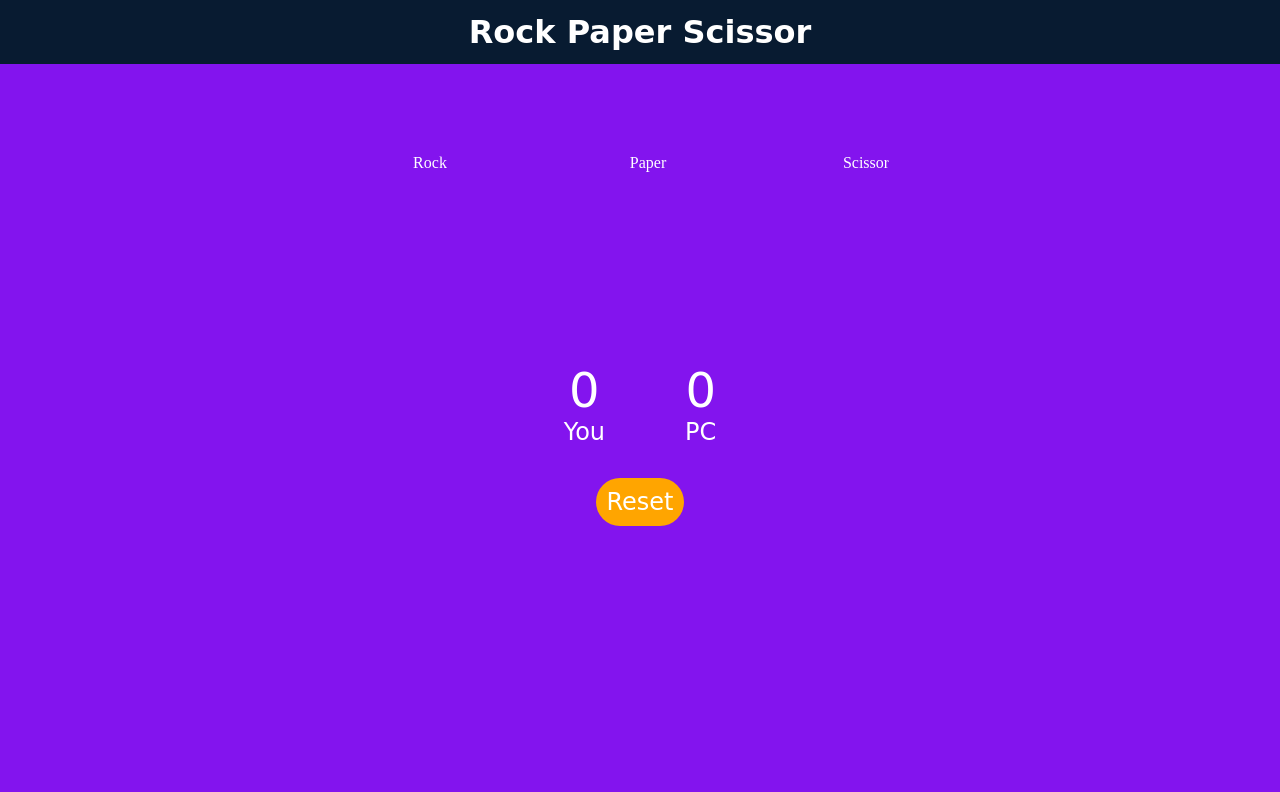
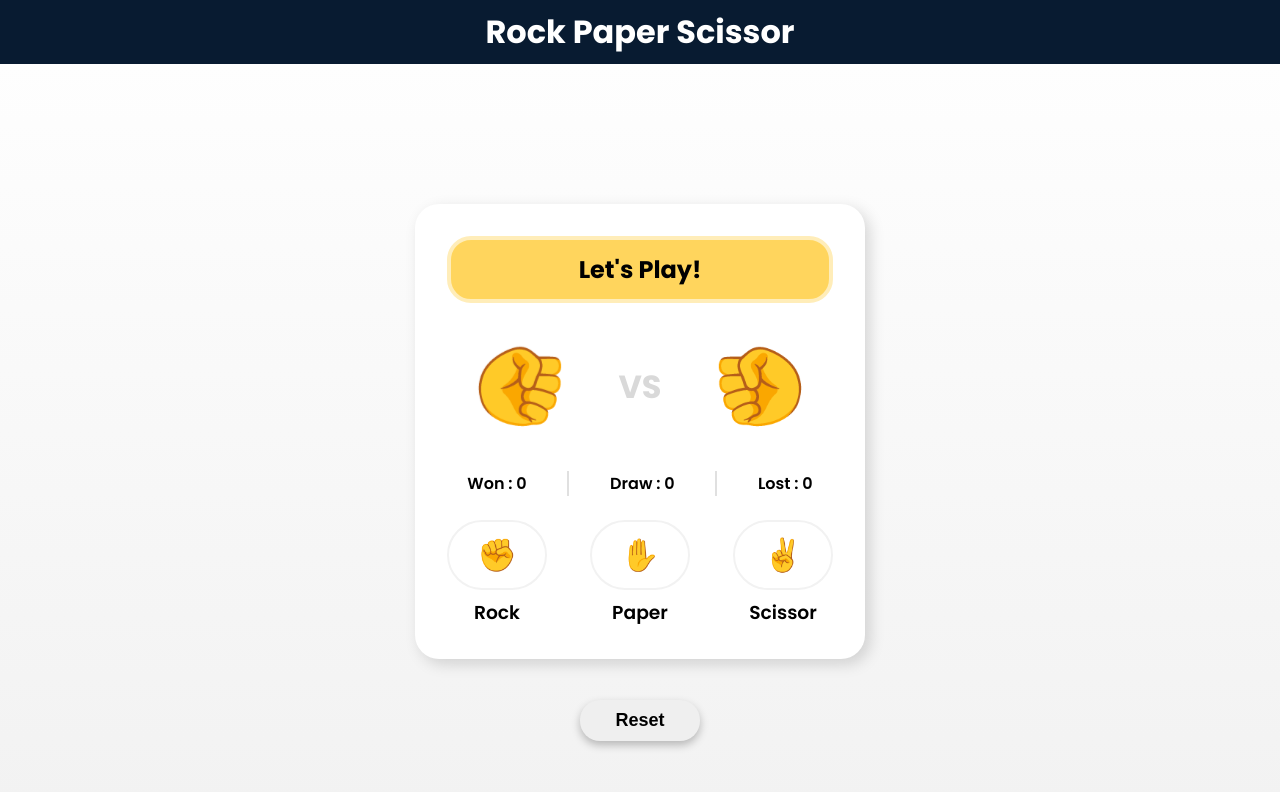
Before and after one commit to theprincevig/frontEnd_Projects, a plain HTML site: page RockPaperScissor Game/index.html in a window 1280 px wide. Drawn offline with Linux system fonts and the light colour scheme; a web font is replaced by a local one.

Commit message:
some changes has been done

```diff
--- a/RockPaperScissor Game/index.html
+++ b/RockPaperScissor Game/index.html
@@ -7,34 +7,48 @@
     <link rel="stylesheet" href="style.css">
 </head>
 <body>
-    <h1>Rock Paper Scissor</h1>
-    <div class="choices">
-        <div class="choice" id="rock">
-            <img src="/FrontEnd/JS_Projects/rockPaperScissor/photo/rock.png" alt="Rock">
+    <header class="main-heading">
+        <h1>Rock Paper Scissor</h1>
+    </header>
+
+    <main>
+        <div class="game-container">
+            <section class="game-header">
+                <h2 class="game-title">Let's Play!</h2>
+            </section>
+
+            <section class="results-display">
+                <h1 class="player-choice-txt">✊</h1>
+                <h1 class="vs-txt">VS</h1>
+                <h1 class="CPU-choice-txt">✊</h1>
+            </section>
+
+            <section class="score-board">
+                <h4>Won : <span class="score-won-txt">0</span></h4>
+                <div class="divider-vertical"></div>
+                <h4>Draw : <span class="score-draw-txt">0</span></h4>
+                <div class="divider-vertical"></div>
+                <h4>Lost : <span class="score-lost-txt">0</span></h4>
+            </section>
+
+            <secion class="options-choice">
+                <div class="option-wrapper">
+                    <button class="choice-btn" value="rock">✊</button>
+                    <h3 class="choice-label">Rock</h3>
+                </div>
+                <div class="option-wrapper">
+                    <button class="choice-btn" value="paper">✋</button>
+                    <h3 class="choice-label">Paper</h3>
+                </div>
+                <div class="option-wrapper">
+                    <button class="choice-btn" value="scissor">✌️</button>
+                    <h3 class="choice-label">Scissor</h3>
+                </div>
+            </secion>
         </div>
-        <div class="choice" id="paper">
-            <img src="/FrontEnd/JS_Projects/rockPaperScissor/photo/paper.png" alt="Paper">
-        </div>
-        <div class="choice" id="scissor">
-            <img src="/FrontEnd/JS_Projects/rockPaperScissor/photo/scissors.png" alt="Scissor">
-        </div>
-    </div>
 
-    <div class="score-board">
-        <div class="score">
-            <p id="user-score">0</p>
-            <p>You</p>
-        </div>
-        <div class="score">
-            <p id="computer-score">0</p>
-            <p>PC</p>
-        </div>
-    </div>
-
-    <div class="message-container">
-        <p id="message"></p>
-        <button class="reset-game">Reset</button>
-    </div>
+        <button class="reset-btn">Reset</button>
+    </main>
 </body>
 <script src="script.js"></script>
 </html>
--- a/RockPaperScissor Game/style.css
+++ b/RockPaperScissor Game/style.css
@@ -1,90 +1,130 @@
+@import url('https://fonts.googleapis.com/css2?family=Poppins:ital,wght@0,100;0,200;0,300;0,400;0,500;0,600;0,700;0,800;0,900;1,100;1,200;1,300;1,400;1,500;1,600;1,700;1,800;1,900&family=Sour+Gummy:ital,wght@0,100..900;1,100..900&display=swap');
+
 * {
     margin: 0;
     padding: 0;
+    box-sizing: border-box;
+    transition: 0.3s;
+}
+body {
+    width: 100%;
+    height: 100vh;
+    background: linear-gradient(180deg, white, #F2F2F2);
+    font-family: 'Poppins', sans-serif;
     text-align: center;
 }
 
-body {
-    background-color: #8314EE;
-    color: #fff;
+main {
+    width: 100%;
+    height: 100vh;
+    display: flex;
+    flex-direction: column;
+    align-items: center;
+    justify-content: center;
 }
 
-h1 {
+/* MAIN HEADING */
+.main-heading {
     background-color: #081B31;
     color: #fff;
     height: 4rem;
     line-height: 4rem;
-    font-family: cursive;
 }
 
-.choice {
-    height: 170px;
-    width: 170px;
-    border-radius: 50%;
-    display: flex;
-    justify-content: center;
-    align-items: center;
+.game-container {
+    width: 450px;
+    padding: 32px;
+    background: white;
+    box-shadow: 5px 5px 15px rgba(0, 0, 0, 0.15);
+    border-radius: 24px;
+    margin: 16px;
 }
 
-.choice:hover {
-    background-color: white;
+/* GAME HEADER */
+.game-header {
+    background: #FFD55D;
+    padding: 12px;
+    border-radius: 24px;
+    text-align: center;
+    border: 4px solid #FFEDB9;
+}
+
+/* RESULTS DISPLAY */
+.results-display {
+    display: flex;
+    justify-content: space-between;
+    padding: 24px;
+    align-items: center;
+    cursor: default;
+}
+
+.player-choice-txt, .CPU-choice-txt { font-size: 80px; }
+.player-choice-txt { transform: rotate(90deg) rotateY(180deg); }
+.CPU-choice-txt { transform: rotate(-90deg); }
+
+.vs-txt {
+    font-size: 32px;
+    color: #D9D9D9;
+}
+/* END */
+
+/* SCORE BOARD */
+.score-board {
+    display: flex;
+    justify-content: space-around;
+}
+.score-board h4 {
+    font-weight: 600;
+}
+
+.divider-vertical {
+    background: #E0E0E0;
+    width: 2px;
+}
+/* END */
+
+/* OPTIONS CHOICE */
+.options-choice {
+    display: flex;
+    justify-content: space-between;
+    margin-top: 24px;
+}
+.options-choice:hover .option-wrapper:not(:hover) {
+    opacity: 0.5;
+    transform: scale(0.9);
+}
+
+.choice-btn {
+    width: 100px;
+    height: 70px;
+    border-radius: 99px;
+    background: none;
+    font-size: 32px;
+    border: 2px solid #F2F2F2;
     cursor: pointer;
 }
+.choice-btn:hover { background: #E0E0E0; }
 
-img {
-    height: 150px;
-    width: 150px;
-    object-fit: cover;
-    border-radius: 50%;
+.choice-label {
+    text-align: center;
+    margin-top: 8px;
+    font-weight: 600;
 }
+/* END */
 
-.choices {
-    display: flex;
-    justify-content: center;
-    align-items: center;
-    gap: 3rem;
-    margin-top: 5rem;
+/* RESET BUTTON */
+.reset-btn {
+    width: 120px;
+    margin-top: 25px;
+    padding: 10px;
+    font-size: 18px;
+    font-weight: 600;
+    border: none;
+    outline: none;
+    border-radius: 20px;
+    cursor: pointer;
+    box-shadow: 0px 4px 8px rgba(0, 0, 0, 0.25);
 }
-
-.score-board {
-    display: flex;
-    justify-content: center;
-    align-items: center;
-    margin-top: 3rem;
-    font-size: 1.5rem;
-    gap: 5rem;
-    font-family: cursive;
-}
-
-#user-score, #computer-score {
-    font-size: 3rem;
-}
-
-.message-container {
-    margin-top: 2rem;
-}
-
-#message {
-    margin: 2rem 0;
-    font-size: 2rem;
-    font-family: 'Gill Sans';
-}
-
-button {
-    padding: 10px;
-    border: none;
-    border-radius: 30px;
-    background-color: orange;
-    color: white;
-    font-family: cursive;
-    font-size: x-large;
-}
-
-button:hover {
-    background-color: rgb(250, 145, 46);
-    transform: scale(1.2);
-    cursor: pointer;
-}
-button:active {
-    opacity: 0.5;
-}
+.reset-btn:hover { opacity: 0.65; }
+.reset-btn:active { transform: scale(0.75); }
+/* END */
```
